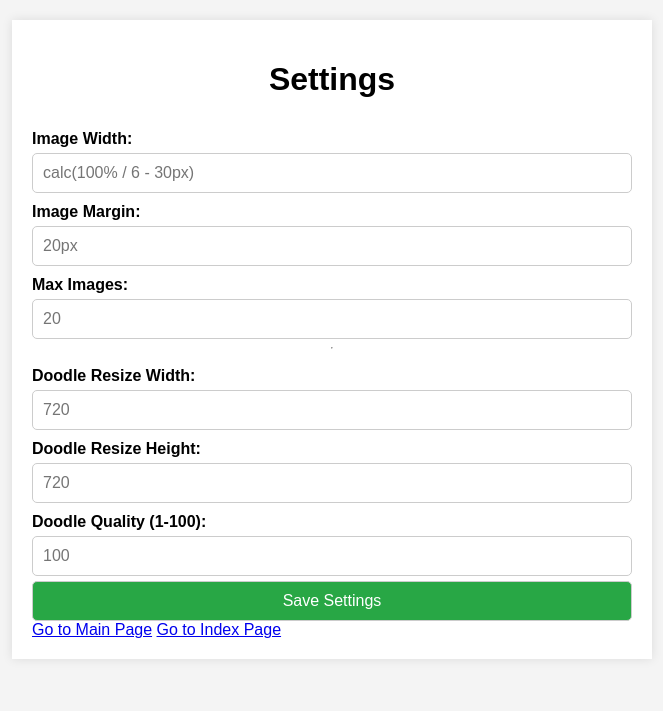
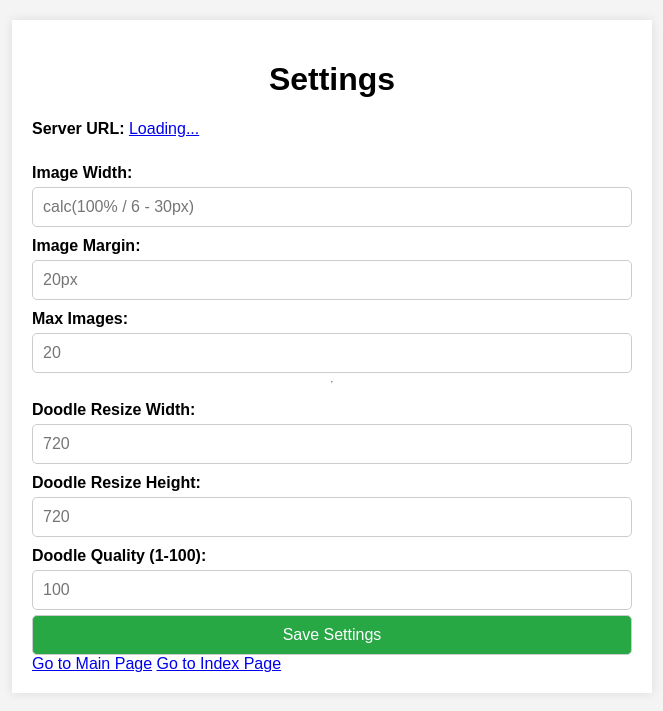
Before and after one commit to Naimul0307/DigitalPlaget-Wall, a Python web app: template templates/settings.html in a window 1280 px wide. Shown: the top 711 px of the page, without its empty margins (308-971 px from the left). Run offline with Jinja, Linux system fonts and the light colour scheme; the template is opened without the code that fills it, so the values that code supplies are empty.

Commit message:
show ip in setting page

```diff
--- a/templates/settings.html
+++ b/templates/settings.html
@@ -1,67 +1,3 @@
-<!-- <!DOCTYPE html>
-<html lang="en">
-<head>
-    <meta charset="UTF-8">
-    <meta name="viewport" content="width=device-width, initial-scale=1.0">
-    <link rel="stylesheet" href="/static/css/setting.css">
-    <link rel="shortcut icon" href="/static/background/favicon.ico" type="image/x-icon">
-    <title>Settings Page</title>
-</head>
-<body>
-    <div class="settings-container">
-        <h1>Settings</h1>
-        <form id="settings-form">
-            <input type="text" id="background_image" name="background_image" readonly hidden>
-            <input type="text" id="doodle_image" name="doodle_image" readonly hidden>
-
-            <label for="image_width">Image Width:</label>
-            <input type="text" id="image_width" name="image_width" placeholder="calc(100% / 6 - 30px)">
-
-            <label for="image_margin">Image Margin:</label>
-            <input type="text" id="image_margin" name="image_margin" placeholder="20px">
-
-            <label for="max_images">Max Images:</label>
-            <input type="number" id="max_images" name="max_images" min="1" placeholder="20">
-
-            <button type="submit">Save Settings</button>
-        </form>
-        <a href="/main">Go to Main Page</a>
-        <a href="/index">Go to Index Page</a>
-    </div>
-
-    <script>
-        document.addEventListener("DOMContentLoaded", function() {
-            fetch('/get_current_settings')
-                .then(response => response.json())
-                .then(data => {
-                    document.getElementById('background_image').value = data.background_image;
-                    document.getElementById('doodle_image').value = data.doodle_image;
-                    document.getElementById('image_width').value = data.image_width;
-                    document.getElementById('image_margin').value = data.image_margin;
-                    document.getElementById('max_images').value = data.max_images;
-                });
-
-            document.getElementById('settings-form').addEventListener('submit', function(event) {
-                event.preventDefault();
-                const formData = new FormData(this);
-                fetch('/update_settings', {
-                    method: 'POST',
-                    body: formData
-                })
-                .then(response => {
-                    if (response.ok) {
-                        alert('Settings updated successfully!');
-                    } else {
-                        alert('Error updating settings.');
-                    }
-                });
-            });
-        });
-    </script>
-</body>
-</html> -->
-
-
 <!DOCTYPE html>
 <html lang="en">
 <head>
@@ -74,6 +10,10 @@
 <body>
     <div class="settings-container">
         <h1>Settings</h1>
+
+        <!-- Display the dynamically generated server URL -->
+        <p><strong>Server URL:</strong> <a id="server-url" href="#" target="_blank">Loading...</a></p>
+
         <form id="settings-form">
             <input type="text" id="background_image" name="background_image" readonly hidden>
             <input type="text" id="doodle_image" name="doodle_image" readonly hidden>
@@ -114,13 +54,25 @@
                     document.getElementById('image_width').value = data.image_width;
                     document.getElementById('image_margin').value = data.image_margin;
                     document.getElementById('max_images').value = data.max_images;
-
-                    // Load doodle settings
                     document.getElementById('resize_width').value = data.resize_width;
                     document.getElementById('resize_height').value = data.resize_height;
                     document.getElementById('image_quality').value = data.image_quality;
+
+                    // Display server URL
+                    const serverUrl = `http://${data.IP}:${data.PORT}/`;
+                    const urlElement = document.getElementById('server-url');
+                    urlElement.href = serverUrl;
+                    urlElement.textContent = serverUrl;
                 });
-
+                fetch('/get_server_info')
+        .then(response => response.json())
+        .then(data => {
+            const serverUrl = `http://${data.IP}:${data.PORT}/`;
+            const urlElement = document.getElementById('server-url');
+            urlElement.href = serverUrl;
+            urlElement.textContent = serverUrl;
+        })
+        .catch(error => console.error("Error fetching server info:", error));
             document.getElementById('settings-form').addEventListener('submit', function(event) {
                 event.preventDefault();
                 const formData = new FormData(this);
```
Also changed, not shown: app.js (+5 -78 lines).
